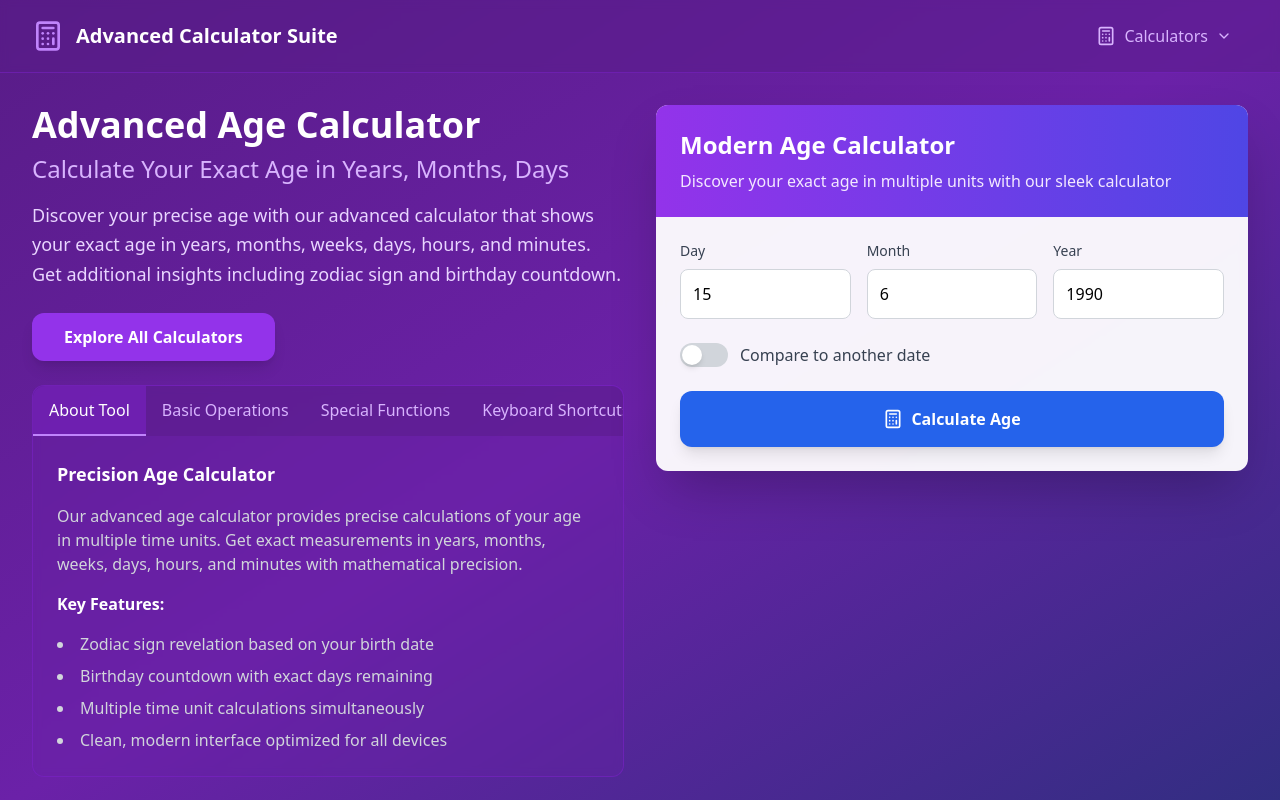
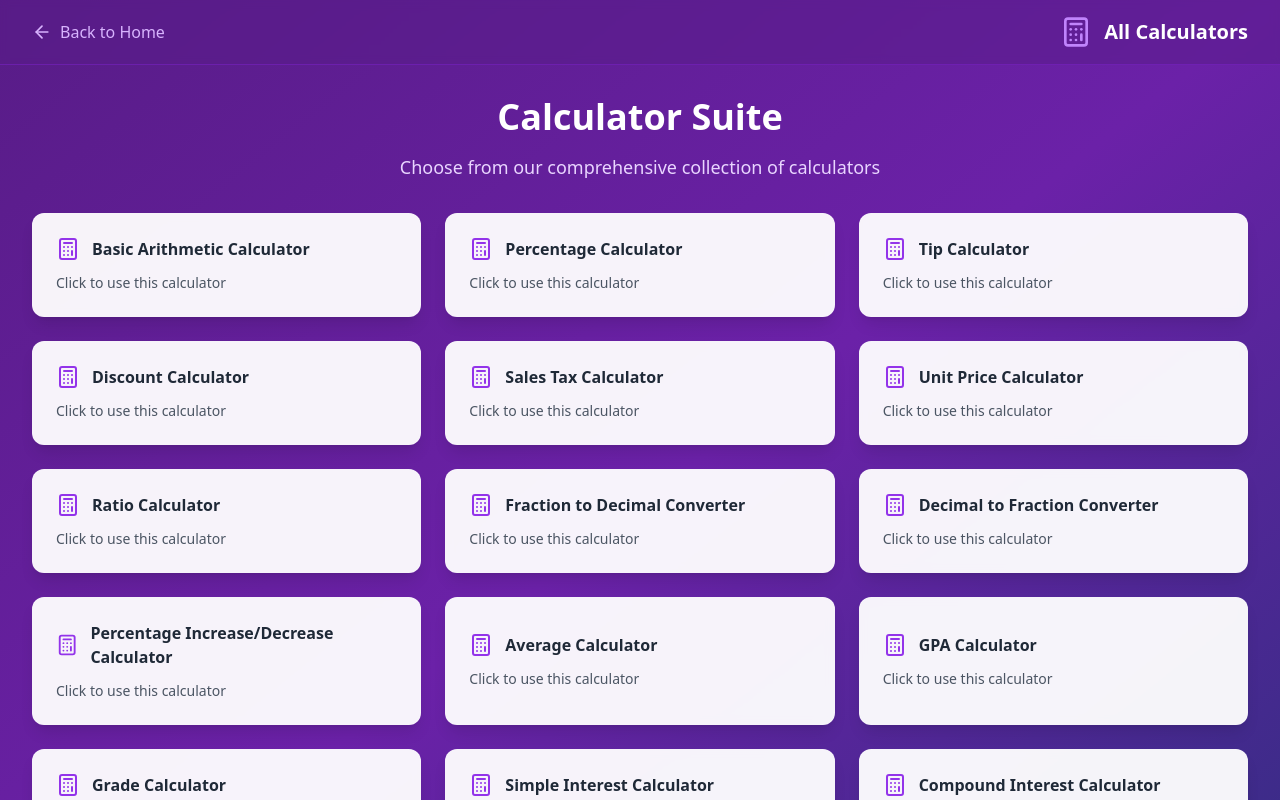
Before and after one commit to AlongeAdetomiwa12/Advanced-Age-Calculatoe, a React (Vite) app: page / in a window 1280 px wide. Both pictures are taken after a click on the button "Explore All Calculators". Shown: the top 800 px of the page. Built offline with nearby package versions, Linux system fonts and the light colour scheme.

Commit message:
Updated App.tsx

```diff
--- a/src/App.tsx
+++ b/src/App.tsx
@@ -1,5 +1,5 @@
 import React, { useState } from 'react';
-import { Calendar, Calculator, Clock, Star, Gift, ChevronDown } from 'lucide-react';
+import { Calendar, Calculator, Clock, Star, Gift, ChevronDown, ArrowLeft, Plus, Minus, X, Divide, Percent, DollarSign } from 'lucide-react';
 
 interface AgeResult {
   years: number;
@@ -16,24 +16,31 @@ interface AgeResult {
   birthdayDay: string;
 }
 
+interface CalculatorState {
+  display: string;
+  previousValue: number | null;
+  operation: string | null;
+  waitingForOperand: boolean;
+}
+
 const calculatorTools = [
-  'Basic Arithmetic Calculator',
-  'Percentage Calculator',
-  'Tip Calculator',
-  'Discount Calculator',
-  'Sales Tax Calculator',
-  'Unit Price Calculator',
-  'Ratio Calculator',
-  'Fraction to Decimal Converter',
-  'Decimal to Fraction Converter',
-  'Percentage Increase/Decrease Calculator',
-  'Average Calculator',
-  'GPA Calculator',
-  'Grade Calculator',
-  'Simple Interest Calculator',
-  'Compound Interest Calculator',
-  'Currency Converter',
-  'Time Zone Converter'
+  { name: 'Basic Arithmetic Calculator', id: 'arithmetic' },
+  { name: 'Percentage Calculator', id: 'percentage' },
+  { name: 'Tip Calculator', id: 'tip' },
+  { name: 'Discount Calculator', id: 'discount' },
+  { name: 'Sales Tax Calculator', id: 'sales-tax' },
+  { name: 'Unit Price Calculator', id: 'unit-price' },
+  { name: 'Ratio Calculator', id: 'ratio' },
+  { name: 'Fraction to Decimal Converter', id: 'fraction-decimal' },
+  { name: 'Decimal to Fraction Converter', id: 'decimal-fraction' },
+  { name: 'Percentage Increase/Decrease Calculator', id: 'percentage-change' },
+  { name: 'Average Calculator', id: 'average' },
+  { name: 'GPA Calculator', id: 'gpa' },
+  { name: 'Grade Calculator', id: 'grade' },
+  { name: 'Simple Interest Calculator', id: 'simple-interest' },
+  { name: 'Compound Interest Calculator', id: 'compound-interest' },
+  { name: 'Currency Converter', id: 'currency' },
+  { name: 'Time Zone Converter', id: 'timezone' }
 ];
 
 const zodiacSigns = [
@@ -51,124 +58,264 @@ const zodiacSigns = [
   { name: 'Pisces', start: [2, 19], end: [3, 20] }
 ];
 
-const TabContent = ({ activeTab }: { activeTab: string }) => {
-  const content = {
-    'About Tool': (
-      <div className="space-y-4 text-gray-300">
-        <h3 className="text-lg font-semibold text-white">Precision Age Calculator</h3>
-        <p>Our advanced age calculator provides precise calculations of your age in multiple time units. Get exact measurements in years, months, weeks, days, hours, and minutes with mathematical precision.</p>
+// Calculator Components
+const ArithmeticCalculator = () => {
+  const [calc, setCalc] = useState<CalculatorState>({
+    display: '0',
+    previousValue: null,
+    operation: null,
+    waitingForOperand: false
+  });
 
-        <h4 className="text-md font-semibold text-white mt-6">Key Features:</h4>
-        <ul className="space-y-2 list-disc list-inside">
-          <li>Zodiac sign revelation based on your birth date</li>
-          <li>Birthday countdown with exact days remaining</li>
-          <li>Multiple time unit calculations simultaneously</li>
-          <li>Clean, modern interface optimized for all devices</li>
-        </ul>
-      </div>
-    ),
-    'Basic Operations': (
-      <div className="space-y-3 text-gray-300">
-        <h3 className="text-lg font-semibold text-white">How to Use</h3>
-        <div className="space-y-3">
-          <div className="flex items-start space-x-3">
-            <span className="bg-purple-600 text-white rounded-full w-6 h-6 flex items-center justify-center text-sm">1</span>
-            <p>Select your birth day from the dropdown menu</p>
-          </div>
-          <div className="flex items-start space-x-3">
-            <span className="bg-purple-600 text-white rounded-full w-6 h-6 flex items-center justify-center text-sm">2</span>
-            <p>Choose your birth month from the available options</p>
-          </div>
-          <div className="flex items-start space-x-3">
-            <span className="bg-purple-600 text-white rounded-full w-6 h-6 flex items-center justify-center text-sm">3</span>
-            <p>Enter your birth year using the dropdown</p>
-          </div>
-          <div className="flex items-start space-x-3">
-            <span className="bg-purple-600 text-white rounded-full w-6 h-6 flex items-center justify-center text-sm">4</span>
-            <p>Click "Calculate Age" to get instant results</p>
+  const inputNumber = (num: string) => {
+    if (calc.waitingForOperand) {
+      setCalc({
+        ...calc,
+        display: num,
+        waitingForOperand: false
+      });
+    } else {
+      setCalc({
+        ...calc,
+        display: calc.display === '0' ? num : calc.display + num
+      });
+    }
+  };
+
+  const inputOperation = (nextOperation: string) => {
+    const inputValue = parseFloat(calc.display);
+
+    if (calc.previousValue === null) {
+      setCalc({
+        ...calc,
+        previousValue: inputValue,
+        waitingForOperand: true,
+        operation: nextOperation
+      });
+    } else if (calc.operation) {
+      const currentValue = calc.previousValue || 0;
+      const newValue = calculate(currentValue, inputValue, calc.operation);
+
+      setCalc({
+        ...calc,
+        display: String(newValue),
+        previousValue: newValue,
+        waitingForOperand: true,
+        operation: nextOperation
+      });
+    }
+  };
+
+  const calculate = (firstValue: number, secondValue: number, operation: string) => {
+    switch (operation) {
+      case '+': return firstValue + secondValue;
+      case '-': return firstValue - secondValue;
+      case '×': return firstValue * secondValue;
+      case '÷': return firstValue / secondValue;
+      case '=': return secondValue;
+      default: return secondValue;
+    }
+  };
+
+  const performCalculation = () => {
+    const inputValue = parseFloat(calc.display);
+
+    if (calc.previousValue !== null && calc.operation) {
+      const newValue = calculate(calc.previousValue, inputValue, calc.operation);
+
+      setCalc({
+        ...calc,
+        display: String(newValue),
+        previousValue: null,
+        operation: null,
+        waitingForOperand: true
+      });
+    }
+  };
+
+  const clear = () => {
+    setCalc({
+      display: '0',
+      previousValue: null,
+      operation: null,
+      waitingForOperand: false
+    });
+  };
+
+  return (
+    <div className="bg-white rounded-xl p-6 shadow-lg">
+      <div className="mb-4">
+        <div className="bg-gray-100 p-4 rounded-lg text-right text-2xl font-mono">
+          {calc.display}
         </div>
       </div>
-      </div>
-    ),
-    'Special Functions': (
-      <div className="space-y-4 text-gray-300">
-        <h3 className="text-lg font-semibold text-white">Advanced Features</h3>
-        <div className="grid grid-cols-1 md:grid-cols-2 gap-4">
-          <div className="bg-gray-800 p-4 rounded-lg">
-            <h4 className="font-semibold text-white mb-2">Date Comparison</h4>
-            <p className="text-sm">Toggle to compare your age to any specific date in the future or past.</p>
-          </div>
-          <div className="bg-gray-800 p-4 rounded-lg">
-            <h4 className="font-semibold text-white mb-2">Zodiac Detection</h4>
-            <p className="text-sm">Automatically reveals your zodiac sign based on your birth date.</p>
-          </div>
-          <div className="bg-gray-800 p-4 rounded-lg">
-            <h4 className="font-semibold text-white mb-2">Birthday Countdown</h4>
-            <p className="text-sm">Shows exactly how many days until your next birthday.</p>
-          </div>
-          <div className="bg-gray-800 p-4 rounded-lg">
-            <h4 className="font-semibold text-white mb-2">Multiple Units</h4>
-            <p className="text-sm">View your age in years, months, weeks, days, hours, and minutes.</p>
+      <div className="grid grid-cols-4 gap-3">
+        <button onClick={clear} className="col-span-2 bg-red-500 hover:bg-red-600 text-white p-3 rounded-lg font-semibold">Clear</button>
+        <button onClick={() => inputOperation('÷')} className="bg-blue-500 hover:bg-blue-600 text-white p-3 rounded-lg font-semibold">÷</button>
+        <button onClick={() => inputOperation('×')} className="bg-blue-500 hover:bg-blue-600 text-white p-3 rounded-lg font-semibold">×</button>
+
+        {[7, 8, 9].map(num => (
+          <button key={num} onClick={() => inputNumber(String(num))} className="bg-gray-200 hover:bg-gray-300 p-3 rounded-lg font-semibold">{num}</button>
+        ))}
+        <button onClick={() => inputOperation('-')} className="bg-blue-500 hover:bg-blue-600 text-white p-3 rounded-lg font-semibold">-</button>
+
+        {[4, 5, 6].map(num => (
+          <button key={num} onClick={() => inputNumber(String(num))} className="bg-gray-200 hover:bg-gray-300 p-3 rounded-lg font-semibold">{num}</button>
+        ))}
+        <button onClick={() => inputOperation('+')} className="bg-blue-500 hover:bg-blue-600 text-white p-3 rounded-lg font-semibold">+</button>
+
+        {[1, 2, 3].map(num => (
+          <button key={num} onClick={() => inputNumber(String(num))} className="bg-gray-200 hover:bg-gray-300 p-3 rounded-lg font-semibold">{num}</button>
+        ))}
+        <button onClick={performCalculation} className="row-span-2 bg-green-500 hover:bg-green-600 text-white p-3 rounded-lg font-semibold">=</button>
+
+        <button onClick={() => inputNumber('0')} className="col-span-2 bg-gray-200 hover:bg-gray-300 p-3 rounded-lg font-semibold">0</button>
+        <button onClick={() => inputNumber('.')} className="bg-gray-200 hover:bg-gray-300 p-3 rounded-lg font-semibold">.</button>
       </div>
     </div>
+  );
+};
+
+const PercentageCalculator = () => {
+  const [value, setValue] = useState('');
+  const [percentage, setPercentage] = useState('');
+  const [result, setResult] = useState<number | null>(null);
+
+  const calculatePercentage = () => {
+    const val = parseFloat(value);
+    const perc = parseFloat(percentage);
+    if (!isNaN(val) && !isNaN(perc)) {
+      setResult((val * perc) / 100);
+    }
+  };
+
+  return (
+    <div className="bg-white rounded-xl p-6 shadow-lg">
+      <h3 className="text-xl font-semibold mb-4">Percentage Calculator</h3>
+      <div className="space-y-4">
+        <div>
+          <label className="block text-sm font-medium mb-2">Value</label>
+          <input
+            type="number"
+            value={value}
+            onChange={(e) => setValue(e.target.value)}
+            className="w-full p-3 border rounded-lg focus:ring-2 focus:ring-purple-500"
+            placeholder="Enter value"
+          />
         </div>
-    ),
-    'Keyboard Shortcuts': (
-      <div className="space-y-4 text-gray-300">
-        <h3 className="text-lg font-semibold text-white">Keyboard Navigation</h3>
-        <div className="space-y-3">
-          <div className="flex items-center justify-between bg-gray-800 p-3 rounded-lg">
-            <span>Calculate Age</span>
-            <kbd className="bg-purple-600 text-white px-2 py-1 rounded text-sm">Enter</kbd>
+        <div>
+          <label className="block text-sm font-medium mb-2">Percentage</label>
+          <input
+            type="number"
+            value={percentage}
+            onChange={(e) => setPercentage(e.target.value)}
+            className="w-full p-3 border rounded-lg focus:ring-2 focus:ring-purple-500"
+            placeholder="Enter percentage"
+          />
         </div>
-          <div className="flex items-center justify-between bg-gray-800 p-3 rounded-lg">
-            <span>Navigate Tabs</span>
-            <kbd className="bg-purple-600 text-white px-2 py-1 rounded text-sm">Tab</kbd>
+        <button
+          onClick={calculatePercentage}
+          className="w-full bg-purple-600 hover:bg-purple-700 text-white p-3 rounded-lg font-semibold"
+        >
+          Calculate
+        </button>
+        {result !== null && (
+          <div className="bg-green-50 p-4 rounded-lg">
+            <p className="text-green-800 font-semibold">Result: {result}</p>
           </div>
-          <div className="flex items-center justify-between bg-gray-800 p-3 rounded-lg">
-            <span>Open Dropdowns</span>
-            <kbd className="bg-purple-600 text-white px-2 py-1 rounded text-sm">Space</kbd>
+        )}
       </div>
     </div>
+  );
+};
+
+const TipCalculator = () => {
+  const [billAmount, setBillAmount] = useState('');
+  const [tipPercentage, setTipPercentage] = useState('15');
+  const [people, setPeople] = useState('1');
+  const [results, setResults] = useState<{tip: number, total: number, perPerson: number} | null>(null);
+
+  const calculateTip = () => {
+    const bill = parseFloat(billAmount);
+    const tip = parseFloat(tipPercentage);
+    const numPeople = parseInt(people);
+
+    if (!isNaN(bill) && !isNaN(tip) && !isNaN(numPeople) && numPeople > 0) {
+      const tipAmount = (bill * tip) / 100;
+      const total = bill + tipAmount;
+      const perPerson = total / numPeople;
+
+      setResults({
+        tip: tipAmount,
+        total: total,
+        perPerson: perPerson
+      });
+    }
+  };
+
+  return (
+    <div className="bg-white rounded-xl p-6 shadow-lg">
+      <h3 className="text-xl font-semibold mb-4">Tip Calculator</h3>
+      <div className="space-y-4">
+        <div>
+          <label className="block text-sm font-medium mb-2">Bill Amount ($)</label>
+          <input
+            type="number"
+            value={billAmount}
+            onChange={(e) => setBillAmount(e.target.value)}
+            className="w-full p-3 border rounded-lg focus:ring-2 focus:ring-purple-500"
+            placeholder="Enter bill amount"
+          />
         </div>
-    ),
-    'Responsive Design': (
-      <div className="space-y-4 text-gray-300">
-        <h3 className="text-lg font-semibold text-white">Mobile-First Approach</h3>
-        <p>Our calculator is designed with responsive principles to ensure optimal viewing on all devices:</p>
-        <div className="space-y-3">
-          <div className="bg-gray-800 p-3 rounded-lg">
-            <h4 className="font-semibold text-white">📱 Mobile (320px+)</h4>
-            <p className="text-sm">Single column layout with stacked components</p>
+        <div>
+          <label className="block text-sm font-medium mb-2">Tip Percentage (%)</label>
+          <input
+            type="number"
+            value={tipPercentage}
+            onChange={(e) => setTipPercentage(e.target.value)}
+            className="w-full p-3 border rounded-lg focus:ring-2 focus:ring-purple-500"
+          />
         </div>
-          <div className="bg-gray-800 p-3 rounded-lg">
-            <h4 className="font-semibold text-white">📟 Tablet (768px+)</h4>
-            <p className="text-sm">Optimized two-column layout with improved spacing</p>
+        <div>
+          <label className="block text-sm font-medium mb-2">Number of People</label>
+          <input
+            type="number"
+            value={people}
+            onChange={(e) => setPeople(e.target.value)}
+            className="w-full p-3 border rounded-lg focus:ring-2 focus:ring-purple-500"
+            min="1"
+          />
         </div>
-          <div className="bg-gray-800 p-3 rounded-lg">
-            <h4 className="font-semibold text-white">🖥️ Desktop (1024px+)</h4>
-            <p className="text-sm">Full side-by-side layout with enhanced grid display</p>
+        <button
+          onClick={calculateTip}
+          className="w-full bg-purple-600 hover:bg-purple-700 text-white p-3 rounded-lg font-semibold"
+        >
+          Calculate Tip
+        </button>
+        {results && (
+          <div className="bg-green-50 p-4 rounded-lg space-y-2">
+            <p className="text-green-800"><span className="font-semibold">Tip Amount:</span> ${results.tip.toFixed(2)}</p>
+            <p className="text-green-800"><span className="font-semibold">Total Amount:</span> ${results.total.toFixed(2)}</p>
+            <p className="text-green-800"><span className="font-semibold">Per Person:</span> ${results.perPerson.toFixed(2)}</p>
+          </div>
+        )}
       </div>
     </div>
-      </div>
-    )
-  };
-
-  return content[activeTab as keyof typeof content] || content['About Tool'];
+  );
 };
 
 function App() {
+  const [currentPage, setCurrentPage] = useState<'home' | 'calculators'>('home');
+  const [selectedCalculator, setSelectedCalculator] = useState<string | null>(null);
   const [selectedDay, setSelectedDay] = useState('15');
   const [selectedMonth, setSelectedMonth] = useState('6');
   const [selectedYear, setSelectedYear] = useState('1990');
   const [compareToAnother, setCompareToAnother] = useState(false);
-  const [activeTab, setActiveTab] = useState('About Tool');
   const [showCalculatorDropdown, setShowCalculatorDropdown] = useState(false);
   const [dropdownTimeout, setDropdownTimeout] = useState<NodeJS.Timeout | null>(null);
   const [fadeOutTimeout, setFadeOutTimeout] = useState<NodeJS.Timeout | null>(null);
   const [ageResult, setAgeResult] = useState<AgeResult | null>(null);
 
-  const tabs = ['About Tool', 'Basic Operations', 'Special Functions', 'Keyboard Shortcuts', 'Responsive Design'];
   const days = Array.from({ length: 31 }, (_, i) => (i + 1).toString());
   const months = [
     { value: '1', label: 'January' },
@@ -194,7 +341,7 @@ function App() {
     }
     const timeout = setTimeout(() => {
       setShowCalculatorDropdown(true);
-    }, 2500);
+    }, 200);
     setDropdownTimeout(timeout);
   };
 
@@ -314,6 +461,106 @@ function App() {
     });
   };
 
+  const renderCalculator = (calculatorId: string) => {
+    switch (calculatorId) {
+      case 'arithmetic':
+        return <ArithmeticCalculator />;
+      case 'percentage':
+        return <PercentageCalculator />;
+      case 'tip':
+        return <TipCalculator />;
+      default:
+        return (
+          <div className="bg-white rounded-xl p-6 shadow-lg">
+            <h3 className="text-xl font-semibold mb-4">Calculator Coming Soon</h3>
+            <p className="text-gray-600">This calculator is under development and will be available soon.</p>
+          </div>
+        );
+    }
+  };
+
+  if (currentPage === 'calculators') {
+    return (
+      <div className="min-h-screen bg-gradient-to-br from-purple-900 via-purple-800 to-indigo-900">
+        {/* Header */}
+        <header className="border-b border-purple-700/50 bg-purple-900/50 backdrop-blur-sm">
+          <div className="max-w-7xl mx-auto px-4 sm:px-6 lg:px-8 py-4">
+            <div className="flex items-center justify-between">
+              <div className="flex items-center space-x-3">
+                <button
+                  onClick={() => {
+                    setCurrentPage('home');
+                    setSelectedCalculator(null);
+                  }}
+                  className="flex items-center space-x-2 text-purple-300 hover:text-white"
+                >
+                  <ArrowLeft className="w-5 h-5" />
+                  <span>Back to Home</span>
+                </button>
+              </div>
+              <div className="flex items-center space-x-3">
+                <Calculator className="w-8 h-8 text-purple-400" />
+                <h1 className="text-xl font-bold text-white">All Calculators</h1>
+              </div>
+            </div>
+          </div>
+        </header>
+
+        <div className="max-w-7xl mx-auto px-4 sm:px-6 lg:px-8 py-8">
+          {!selectedCalculator ? (
+            <div>
+              <div className="text-center mb-8">
+                <h1 className="text-3xl lg:text-4xl font-bold text-white mb-4">
+                  Calculator Suite
+                </h1>
+                <p className="text-purple-200 text-lg">
+                  Choose from our comprehensive collection of calculators
+                </p>
+              </div>
+
+              <div className="grid grid-cols-1 md:grid-cols-2 lg:grid-cols-3 gap-6">
+                {calculatorTools.map((tool) => (
+                  <button
+                    key={tool.id}
+                    onClick={() => setSelectedCalculator(tool.id)}
+                    className="bg-white/95 backdrop-blur-sm rounded-xl p-6 shadow-lg hover:shadow-xl transition-all duration-300 hover:scale-105 text-left"
+                  >
+                    <div className="flex items-center space-x-3 mb-3">
+                      <Calculator className="w-6 h-6 text-purple-600" />
+                      <h3 className="font-semibold text-gray-800">{tool.name}</h3>
+                    </div>
+                    <p className="text-gray-600 text-sm">
+                      Click to use this calculator
+                    </p>
+                  </button>
+                ))}
+              </div>
+            </div>
+          ) : (
+            <div>
+              <div className="flex items-center justify-between mb-6">
+                <button
+                  onClick={() => setSelectedCalculator(null)}
+                  className="flex items-center space-x-2 text-purple-300 hover:text-white"
+                >
+                  <ArrowLeft className="w-5 h-5" />
+                  <span>Back to All Calculators</span>
+                </button>
+                <h2 className="text-2xl font-bold text-white">
+                  {calculatorTools.find(tool => tool.id === selectedCalculator)?.name}
+                </h2>
+              </div>
+
+              <div className="max-w-2xl mx-auto">
+                {renderCalculator(selectedCalculator)}
+              </div>
+            </div>
+          )}
+        </div>
+      </div>
+    );
+  }
+
   return (
     <div className="min-h-screen bg-gradient-to-br from-purple-900 via-purple-800 to-indigo-900">
       {/* Header */}
@@ -341,7 +588,7 @@ function App() {
                 <div
                   onMouseEnter={handleDropdownContentEnter}
                   onMouseLeave={handleDropdownContentLeave}
-                  className="absolute right-0 top-full mt-2 w-80 bg-purple-900/95 backdrop-blur-sm border border-purple-700/50 rounded-xl shadow-2xl z-50"
+                  className="absolute right-0 top-full mt-2 w-80 bg-purple-900/95 backdrop-blur-sm border border-purple-700/50 rounded-xl shadow-2xl z-50 animate-fadeIn"
                 >
                   <div className="p-6">
                     <h3 className="text-lg font-semibold text-white mb-4">Basic Math & Everyday Use</h3>
@@ -349,9 +596,14 @@ function App() {
                       {calculatorTools.map((tool, index) => (
                         <button
                           key={index}
+                          onClick={() => {
+                            setCurrentPage('calculators');
+                            setSelectedCalculator(tool.id);
+                            setShowCalculatorDropdown(false);
+                          }}
                           className="text-left p-3 text-purple-200 hover:text-white hover:bg-purple-800/50 rounded-lg transition-colors text-sm"
                         >
-                          {tool}
+                          {tool.name}
                         </button>
                       ))}
                     </div>
@@ -367,7 +619,7 @@ function App() {
         <div className="grid grid-cols-1 lg:grid-cols-2 gap-8">
 
           {/* Left Content */}
-          <div className="space-y-6">
+          <div>
             {/* Main Heading */}
             <div className="text-center lg:text-left">
               <h1 className="text-3xl lg:text-4xl font-bold text-white mb-4 leading-tight">
@@ -379,31 +631,9 @@ function App() {
               <p className="text-purple-200 text-lg mb-6 leading-relaxed">
                 Discover your precise age with our advanced calculator that shows your exact age in years, months, weeks, days, hours, and minutes. Get additional insights including zodiac sign and birthday countdown.
               </p>
-              <button className="bg-purple-600 hover:bg-purple-500 text-white px-8 py-3 rounded-xl font-semibold transition-colors shadow-lg hover:shadow-purple-500/25">
+              <button onClick={() => setCurrentPage('calculators')} className="bg-purple-600 hover:bg-purple-500 text-white px-8 py-3 rounded-xl font-semibold transition-colors shadow-lg hover:shadow-purple-500/25">
                 Explore All Calculators
               </button>
-            </div>
-
-            {/* Tabs */}
-            <div className="bg-purple-800/30 backdrop-blur-sm rounded-xl border border-purple-700/50">
-              <div className="flex overflow-x-auto bg-purple-900/50 rounded-t-xl">
-                {tabs.map((tab) => (
-                  <button
-                    key={tab}
-                    onClick={() => setActiveTab(tab)}
-                    className={`px-4 py-3 font-medium whitespace-nowrap transition-colors border-b-2 ${
-                      activeTab === tab
-                        ? 'text-white border-purple-400 bg-purple-700/50'
-                        : 'text-purple-300 border-transparent hover:text-white hover:bg-purple-800/50'
-                    }`}
-                  >
-                    {tab}
-                  </button>
-                ))}
-              </div>
-              <div className="p-6">
-                <TabContent activeTab={activeTab} />
-              </div>
             </div>
           </div>
 
@@ -569,6 +799,9 @@ function App() {
         .animate-fadeIn {
           animation: fadeIn 0.5s ease-out;
         }
+        .animate-fadeIn {
+          animation: fadeIn 0.2s ease-out;
+        }
       `}</style>
     </div>
   );
```
Lines whose indentation alone changed are shown as unchanged.
